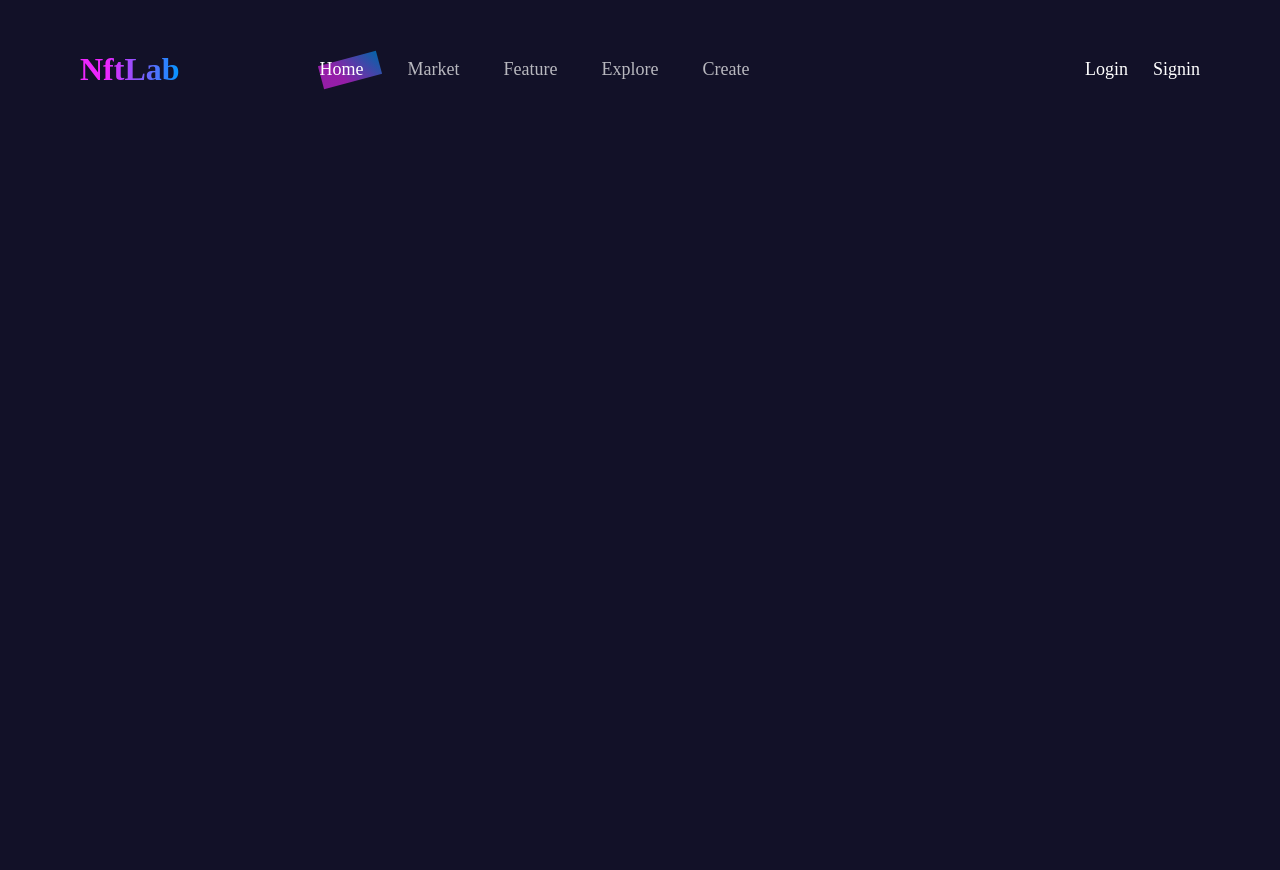
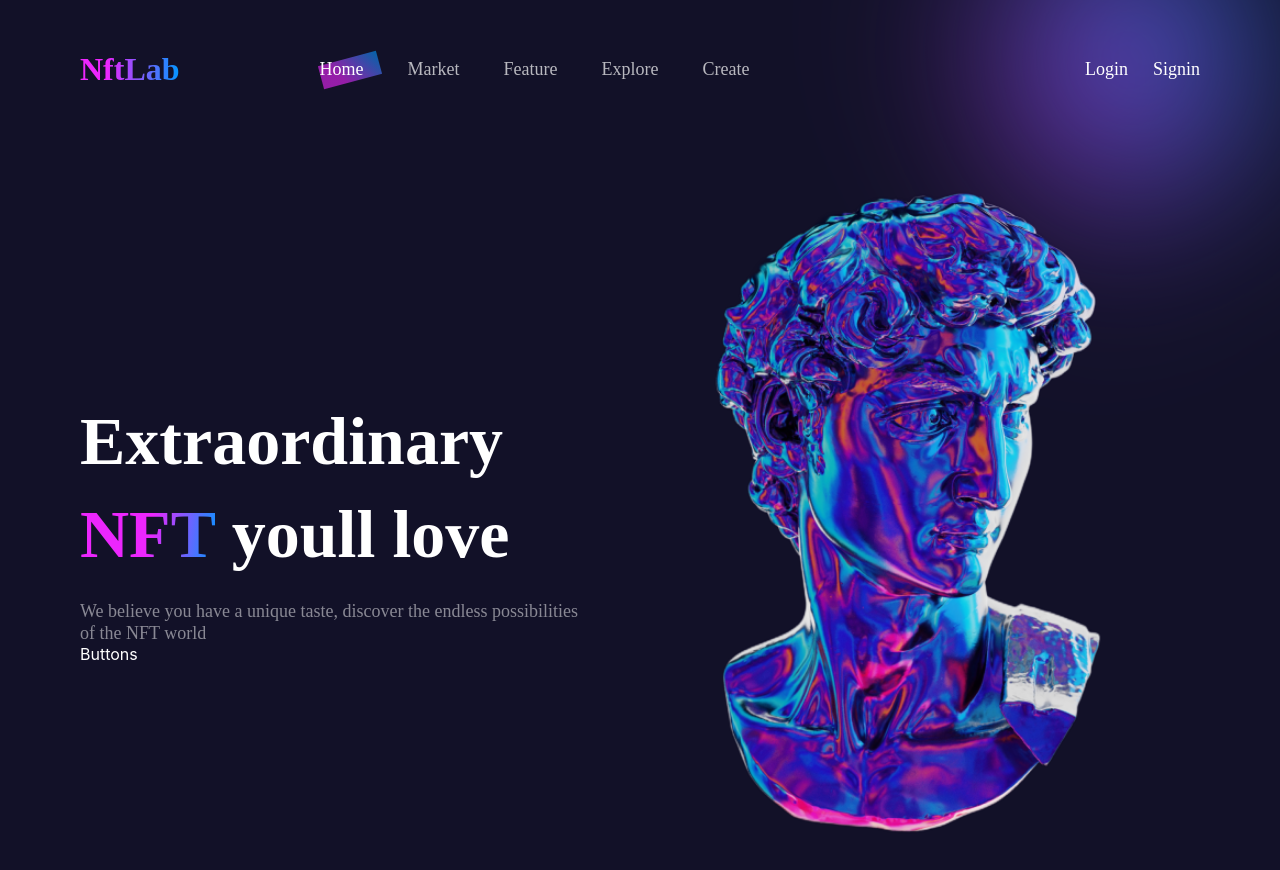
Before and after one commit to siamakahmadi/NftLab, a Next.js app: page / in a window 1280 px wide. Shown: the top 870 px of the page. Before the commit the page ends 800 px from the top, so only its background shows below. Built offline with nearby package versions, Linux system fonts and the light colour scheme.

Commit message:
Add Hero Section

```diff
--- a/pages/Components/Navbar/style.module.scss
+++ b/pages/Components/Navbar/style.module.scss
@@ -5,6 +5,7 @@
     display: flex;
     justify-content: space-between;
     align-items: center;
+    z-index: 1;
     .navContainer {
         display: flex;
         justify-content: space-between;
@@ -82,7 +83,6 @@
                     );
                 }
             }
-
             @media (max-width: 640px) {
                 display: none;
             }
@@ -102,4 +102,18 @@
             cursor: pointer;
         }
     }
+
+    &::after {
+        content: 'sss';
+        width: 224.01px;
+        height: 221.2px;
+        position: absolute;
+        right: -40px;
+        top: -100px;
+        z-index: -1;
+        background: linear-gradient(180deg, #0098FF 0%, #7C5CFE 52.6%, #EC26FD 100%);
+        border-radius: 200px;
+        filter: blur(95px);
+        transform: matrix(0.51, 0.88, -0.83, 0.53, 0, 0);
+    }
 }
--- a/pages/index.js
+++ b/pages/index.js
@@ -1,5 +1,5 @@
 import Head from 'next/head'
-import styles from '../styles/Home.module.css'
+import styles from '../styles/Home.module.scss'
 import Navbar from './Components/Navbar/Navbar'
 export default function Home() {
   return (
@@ -14,6 +14,17 @@ export default function Home() {
 
         <Navbar/>
 
+        <div className={styles.heroSection}>
+            <div className={styles.leftSection}>
+              <div className={styles.title}>Extraordinary <span>NFT</span> youll love</div>
+              <div className={styles.info}>We believe you have a unique taste, discover the endless possibilities of the NFT world</div>
+              <div className={styles.buttonContainer}>Buttons</div>
+            </div>
+            <div className={styles.heroImage}>
+            </div>
+        </div>
+
+
       </main>
 
     </div>
--- a/styles/Home.module.css
+++ /dev/null
@@ -1,122 +0,0 @@
-.container {
-  padding: 0 5rem;
-}
-@media (max-width: 640px) {
-  .container {
-    padding: 0 2rem;
-  }
-}
-
-.main {
-  min-height: 100vh;
-  padding: 5rem 0;
-  flex: 1;
-  display: flex;
-  flex-direction: column;
-  justify-content: center;
-  align-items: center;
-  position: relative;
-}
-
-.footer {
-  display: flex;
-  flex: 1;
-  padding: 2rem 0;
-  border-top: 1px solid #eaeaea;
-  justify-content: center;
-  align-items: center;
-}
-
-.footer a {
-  display: flex;
-  justify-content: center;
-  align-items: center;
-  flex-grow: 1;
-}
-
-.title a {
-  color: #0070f3;
-  text-decoration: none;
-}
-
-.title a:hover,
-.title a:focus,
-.title a:active {
-  text-decoration: underline;
-}
-
-.title {
-  margin: 0;
-  line-height: 1.15;
-  font-size: 4rem;
-}
-
-.title,
-.description {
-  text-align: center;
-}
-
-.description {
-  margin: 4rem 0;
-  line-height: 1.5;
-  font-size: 1.5rem;
-}
-
-.code {
-  background: #fafafa;
-  border-radius: 5px;
-  padding: 0.75rem;
-  font-size: 1.1rem;
-  font-family: Menlo, Monaco, Lucida Console, Liberation Mono, DejaVu Sans Mono, Bitstream Vera Sans Mono, Courier New,
-    monospace;
-}
-
-.grid {
-  display: flex;
-  align-items: center;
-  justify-content: center;
-  flex-wrap: wrap;
-  max-width: 800px;
-}
-
-.card {
-  margin: 1rem;
-  padding: 1.5rem;
-  text-align: left;
-  color: inherit;
-  text-decoration: none;
-  border: 1px solid #eaeaea;
-  border-radius: 10px;
-  transition: color 0.15s ease, border-color 0.15s ease;
-  max-width: 300px;
-}
-
-.card:hover,
-.card:focus,
-.card:active {
-  color: #0070f3;
-  border-color: #0070f3;
-}
-
-.card h2 {
-  margin: 0 0 1rem 0;
-  font-size: 1.5rem;
-}
-
-.card p {
-  margin: 0;
-  font-size: 1.25rem;
-  line-height: 1.5;
-}
-
-.logo {
-  height: 1em;
-  margin-left: 0.5rem;
-}
-
-@media (max-width: 600px) {
-  .grid {
-    width: 100%;
-    flex-direction: column;
-  }
-}
--- /dev/null
+++ b/styles/Home.module.scss
@@ -0,0 +1,74 @@
+.container {
+  padding: 0 5rem;
+}
+@media (max-width: 640px) {
+  .container {
+    padding: 0 2rem;
+  }
+}
+.main {
+  min-height: 100vh;
+  padding: 5rem 0;
+  flex: 1;
+  display: flex;
+  flex-direction: column;
+  justify-content: center;
+  align-items: center;
+  position: relative;
+}
+
+.heroSection {
+  width: 100%;
+  display: flex;
+  align-items: center;
+  flex-direction: row;
+  justify-content: space-between;
+  @media (max-width: 640px) {
+    flex-direction:column-reverse;
+  }
+  .leftSection {
+    width: 584px;
+    margin-top: -201px;
+    @media (max-width: 640px) {
+      width: 500px;
+    }
+    .title {
+      font-family: "Sk-Modernist";
+      font-style: normal;
+      font-weight: 700;
+      font-size: 68px;
+      line-height: 93px;
+      @media (max-width: 640px) {
+        font-size: 38px;
+        line-height: 55px;
+      }
+      span {
+        background: linear-gradient(100deg, #ec26fd 50.95%, #0098ff 100%);
+        -webkit-background-clip: text;
+        -webkit-text-fill-color: transparent;
+        background-clip: text;
+        text-fill-color: transparent;
+      }
+    }
+    .info {
+      font-family: "Sk-Modernist";
+      font-style: normal;
+      font-weight: 400;
+      font-size: 18px;
+      line-height: 22px;
+      margin-top: 19px;
+      color: rgba(255, 255, 255, 0.5);
+    }
+  }
+  .heroImage {
+    width: 703px;
+    height: 1099px;
+    background-image: url("../pages/Assets/Images/Heroimg.png");
+    background-repeat: no-repeat;
+    background-size: contain;
+    @media (max-width: 640px) {
+      width: 315px;
+      height: 421px;
+    }
+  }
+}
```
Also changed, not shown: pages/Assets/Images/Heroimage.png (added), pages/Assets/Images/Heroimg.png (added).
